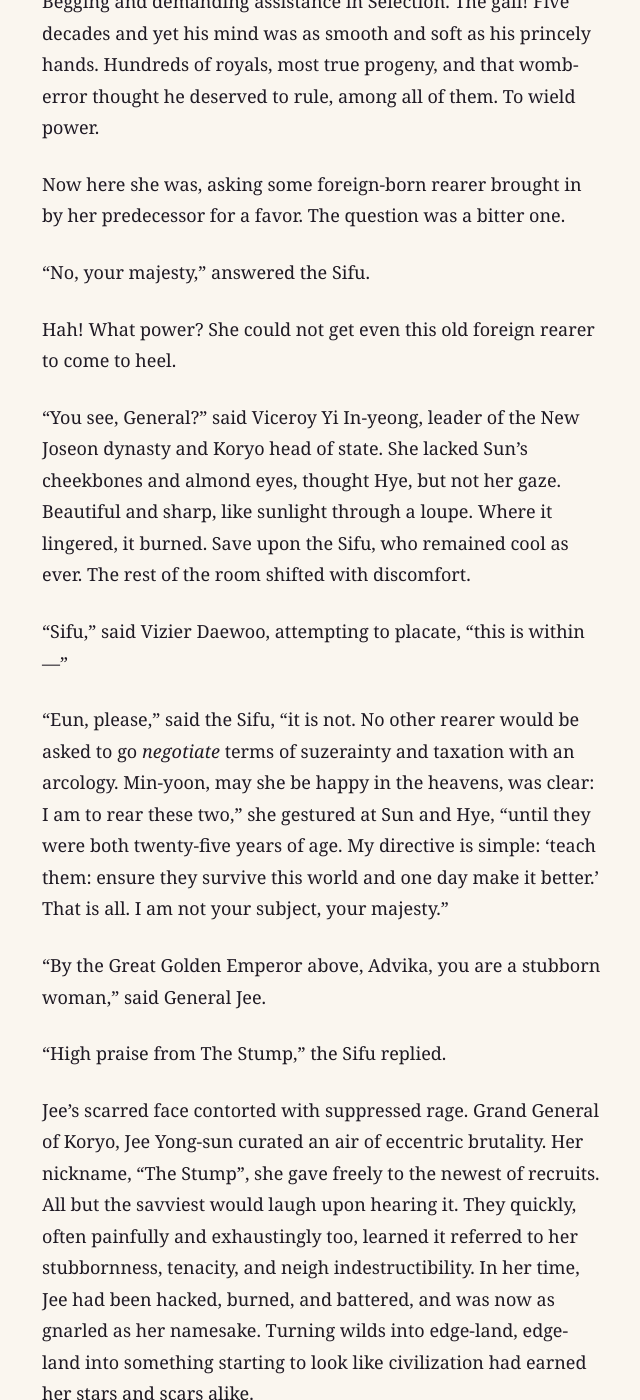
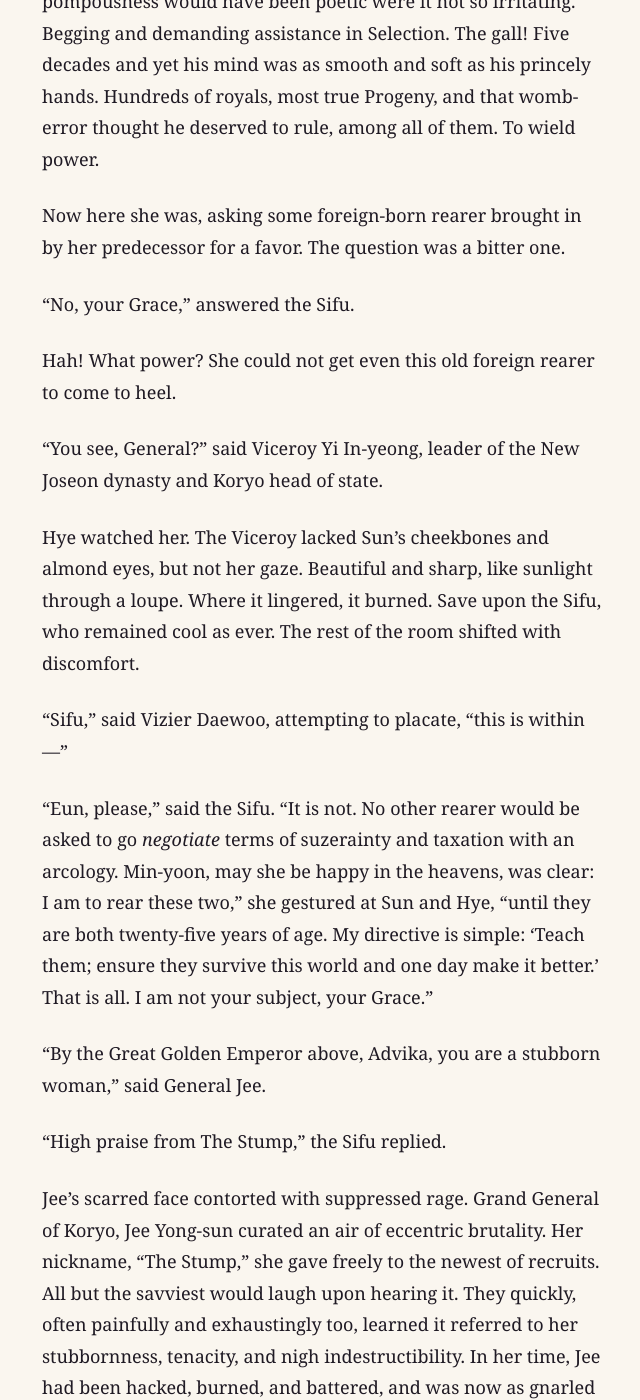
Before and after one commit to kmunki/kmunki.github.io, a Jekyll site: the page built from _fiction/violet/013-chapter-03.md, in a window 1280 px wide and 1400 px high, scrolled down 2596 px. Shown: the whole window, without its empty margins (318-958 px from the left). Built offline with Jekyll 4.4.1, drawn with Linux system fonts in a browser that asks for light colours; some of the changed text lies outside the part shown.

Commit message:
Violet ch 03 "The Ogre; The Viceroy": clean POV handoff, canon forms of address
- Head-hop repaired. The Viceroy’s interiority now ends at “You see, General?” and a new paragraph anchors on Hye: “Hye watched her. The Viceroy lacked Sun’s cheekbones and almond eyes, but not her gaze.” This replaces the mid-sentence “thought Hye.”
- The Viceroy is now addressed as “your Grace” (4, replacing “your majesty” / “my grace”) and referred to as “her Grace” (3).
- Canon capitals: “Progeny,” “Selected.”
- The unattributed “ecto-fresh” line is now tagged to the Vizier. Missing “said,” “she” and “I” restored.
- Copyedit: nigh, statecraft, “until they are both twenty-five,” tag caps and splices, straight quotes → curly. 1,748 → 1,756 words.

Co-Authored-By: Claude Fable 5.1 <noreply@anthropic.com>
Claude-Session: https://claude.ai/code/session_01NJgbLGEsaNqtMx8nky9w7V

```diff
--- a/_fiction/violet/013-chapter-03.md
+++ b/_fiction/violet/013-chapter-03.md
@@ -14,29 +14,29 @@ Daily life and business of the Viceroy were conducted in the Palace of Civic Con
 
 As they entered the long hall to the Receiving Room in the Viceroy’s Council Chambers, they were met with laughing and shouting. A boisterous group of royals were approaching.
 
-“Ugh,” said Sun, whispering to her sister, “Ji-woo.”
+“Ugh,” said Sun, whispering to her sister. “Ji-woo.”
 
-“It is unbecoming to be so loud,” said Vizier Daewoo, refusing to raise her voice, but well within their hearing, “you’re Progeny, Prince Ji-woo, act like it.”
+“It is unbecoming to be so loud,” said Vizier Daewoo, refusing to raise her voice, but well within their hearing. “You’re Progeny, Prince Ji-woo. Act like it.”
 
-"Ah, Vizier Daewoo!" The prince's voice now booming. "And Hyeon, how lucky am I? My least favorite of the Wards. And foolish Princess Seong-ma with the old foreigner makes an unlucky four. I just came from seeing her grace, the Viceroy! I'm feeling very good about my chances at Selection."
+“Ah, Vizier Daewoo!” The prince’s voice was booming now. “And Hyeon, how lucky am I? My least favorite of the Wards. And foolish Princess Seong-ma with the old foreigner makes an unlucky four. I just came from seeing her Grace, the Viceroy! I’m feeling very good about my chances at Selection.”
 
-“Won’t that be a lucky fourth attempt for you, Ji-woo?” Asked Hye.
+“Won’t that be a lucky fourth attempt for you, Ji-woo?” asked Hye.
 
-The prince scoffed. In his early fifties, he was still boyish and slight, wearing a suit of the most fashionable and ostentatious cut in the royal green, “at least I can try for it. The best you can hope for, Ward, is Vizier. Queen Hyeon of the Wards!” He raised his arms in mock reverence, then dropped them, “The tallest ant.” He grinned. “Seong-ma, a word of advice, if you’re going to embarrass yourself in running for Selection, at least get better advisors than these.”
+The prince scoffed. In his early fifties, he was still boyish and slight, wearing a suit of the most fashionable and ostentatious cut in the royal green. “At least I can try for it. The best you can hope for, Ward, is Vizier. Queen Hyeon of the Wards!” He raised his arms in mock reverence, then dropped them. “The tallest ant.” He grinned. “Seong-ma, a word of advice: if you’re going to embarrass yourself in running for Selection, at least get better advisors than these.”
 
-“I’ve been advising Viceroys since you were still ecto-fresh.”
+“I’ve been advising Viceroys since you were still ecto-fresh,” said the Vizier.
 
-“And look at the state Koryo’s in. Time for a new—no, this once you’re right, Vizier— a *fresh* approach. Don’t worry, I’ll give you an honorable retirement.”
+“And look at the state Koryo’s in. Time for a new—no, this once you’re right, Vizier—a *fresh* approach. Don’t worry, I’ll give you an honorable retirement.”
 
-"Best win before making promises," said Sun, attempting to walk past. "Royals usually vote for someone they *respect*. You're awfully confident for a serial failure and perennial punchline."
+“Best win before making promises,” said Sun, attempting to walk past. “Royals usually vote for someone they *respect*. You’re awfully confident for a serial failure and perennial punchline.”
 
-Ji-woo lunged, nose-to-nose with Sun. She neither flinched, nor blinked.
+Ji-woo lunged, nose-to-nose with Sun. She neither flinched nor blinked.
 
 “This time, you foreigner-raised brat, it’s different. I’ve learned from my mistakes. I’m an ogre with an iron rod. I’m done begging for what is mine by right.”
 
-“By right?” The Vizier said, stunned.
+“By right?” the Vizier said, stunned.
 
-“You’re not going to win,” the prince persisted, “You don’t deserve to.”
+“You’re not going to win,” the prince persisted. “You don’t deserve to.”
 
 He started laughing again and pushed past Hye and Sun.
 
@@ -44,75 +44,77 @@ He started laughing again and pushed past Hye and Sun.
 
 ---
 
-Viceroy In-yeong's mood was already curdled from Prince Ji-woo's visit. How the man managed to infuse every whinging phrase, each mincing gesture with such obsequiousness and pompousness would have been poetic were it not so irritating. Begging and demanding assistance in Selection. The gall! Five decades and yet his mind was as smooth and soft as his princely hands. Hundreds of royals, most true progeny, and that womb-error thought he deserved to rule, among all of them. To wield power.
+Viceroy In-yeong’s mood was already curdled from Prince Ji-woo’s visit. How the man managed to infuse every whinging phrase, each mincing gesture, with such obsequiousness and pompousness would have been poetic were it not so irritating. Begging and demanding assistance in Selection. The gall! Five decades and yet his mind was as smooth and soft as his princely hands. Hundreds of royals, most true Progeny, and that womb-error thought he deserved to rule, among all of them. To wield power.
 
 Now here she was, asking some foreign-born rearer brought in by her predecessor for a favor. The question was a bitter one.
 
-“No, your majesty,” answered the Sifu.
+“No, your Grace,” answered the Sifu.
 
 Hah! What power? She could not get even this old foreign rearer to come to heel.
 
-"You see, General?" said Viceroy Yi In-yeong, leader of the New Joseon dynasty and Koryo head of state. She lacked Sun's cheekbones and almond eyes, thought Hye, but not her gaze. Beautiful and sharp, like sunlight through a loupe. Where it lingered, it burned. Save upon the Sifu, who remained cool as ever. The rest of the room shifted with discomfort.
+“You see, General?” said Viceroy Yi In-yeong, leader of the New Joseon dynasty and Koryo head of state.
+
+Hye watched her. The Viceroy lacked Sun’s cheekbones and almond eyes, but not her gaze. Beautiful and sharp, like sunlight through a loupe. Where it lingered, it burned. Save upon the Sifu, who remained cool as ever. The rest of the room shifted with discomfort.
 
 “Sifu,” said Vizier Daewoo, attempting to placate, “this is within—”
 
-“Eun, please,” said the Sifu, “it is not. No other rearer would be asked to go *negotiate* terms of suzerainty and taxation with an arcology. Min-yoon, may she be happy in the heavens, was clear: I am to rear these two,” she gestured at Sun and Hye, “until they were both twenty-five years of age. My directive is simple: ‘teach them: ensure they survive this world and one day make it better.’ That is all. I am not your subject, your majesty.”
+“Eun, please,” said the Sifu. “It is not. No other rearer would be asked to go *negotiate* terms of suzerainty and taxation with an arcology. Min-yoon, may she be happy in the heavens, was clear: I am to rear these two,” she gestured at Sun and Hye, “until they are both twenty-five years of age. My directive is simple: ‘Teach them; ensure they survive this world and one day make it better.’ That is all. I am not your subject, your Grace.”
 
 “By the Great Golden Emperor above, Advika, you are a stubborn woman,” said General Jee.
 
 “High praise from The Stump,” the Sifu replied.
 
-Jee’s scarred face contorted with suppressed rage. Grand General of Koryo, Jee Yong-sun curated an air of eccentric brutality. Her nickname, “The Stump”, she gave freely to the newest of recruits. All but the savviest would laugh upon hearing it. They quickly, often painfully and exhaustingly too, learned it referred to her stubbornness, tenacity, and neigh indestructibility. In her time, Jee had been hacked, burned, and battered, and was now as gnarled as her namesake. Turning wilds into edge-land, edge-land into something starting to look like civilization had earned her stars and scars alike.
+Jee’s scarred face contorted with suppressed rage. Grand General of Koryo, Jee Yong-sun curated an air of eccentric brutality. Her nickname, “The Stump,” she gave freely to the newest of recruits. All but the savviest would laugh upon hearing it. They quickly, often painfully and exhaustingly too, learned it referred to her stubbornness, tenacity, and nigh indestructibility. In her time, Jee had been hacked, burned, and battered, and was now as gnarled as her namesake. Turning wilds into edge-land, edge-land into something starting to look like civilization had earned her stars and scars alike.
 
-“But the *agar*, Sifu,” said Vizier Daewoo, “a new, all-but-forgotten supply. The Zhongguo had barely established trade. You know well as…” she hesitated, eyes darting to Sun and Hye, “as well as I, as the General and her grace, that we need it.”
+“But the *agar*, Sifu,” said Vizier Daewoo, “a new, all-but-forgotten supply. The Zhongguo had barely established trade. You know as well…” She hesitated, eyes darting to Sun and Hye. “As well as I, as the General and her Grace, that we need it.”
 
-“I’m here for them,” Sifu Advika, “not any of you. Should the entire New Joseon crumble around us, I do not care.”
+“I’m here for them,” said Sifu Advika, “not any of you. Should the entire New Joseon crumble around us, I do not care.”
 
 “Sifu!” Sun almost hissed, scandalized. It wasn’t treasonous, but it was close.
 
-“Advika,” the Vizier, somber, “her grace is asking for your aid. She is not ordering you—”
+“Advika,” said the Vizier, somber, “her Grace is asking for your aid. She is not ordering you—”
 
 “I know she isn’t. She cannot.”
 
-“Admitted,” the Vizier strained, “As you said, you are to teach the girls to make the world better one day. It will be hard to do that from a third-tier member of a second-tier superpower.”
+“Admitted,” the Vizier strained. “As you said, you are to teach the girls to make the world better one day. It will be hard to do that from a third-tier member of a second-tier superpower.”
 
-The old woman shrugged, “Power doesn’t make the world better.”
+The old woman shrugged. “Power doesn’t make the world better.”
 
 “Allow me to be more blunt, Advika. The Continuum is not what it once was.”
 
 “Vizier,” warned the General.
 
-"Jee, please, I earned my position as much as you. The scars politics leaves are less visible, but no less painful to acquire, no faster to heal. Your battlefield is out there, claiming the Mongolian edge-lands from the Zhongguo, keeping the Drifters off our shores. I do not tell you where to place battalions, nor where to send our spies, human or otherwise. Yet their information is *mine.* It is for *me* to choose where and how to deploy it.
+“Jee, please, I earned my position as much as you. The scars politics leaves are less visible, but no less painful to acquire, no faster to heal. Your battlefield is out there, claiming the Mongolian edge-lands from the Zhongguo, keeping the Drifters off our shores. I do not tell you where to place battalions, nor where to send our spies, human or otherwise. Yet their information is *mine.* It is for *me* to choose where and how to deploy it.
 
-Sun, Hye, you need to hear this as well. No doubt your Sifu has inferred it—she is aggravating that way—but the Peace is failing and we are on the losing side of the equilibrium of power. The Continuum falls further and further behind and Koryo is more weight than engine. Sun, you wish to rule one day? To be selected? Well then convince your Sifu to help make sure there is a Koryo when it is time.”
+“Sun, Hye, you need to hear this as well. No doubt your Sifu has inferred it—she is aggravating that way—but the Peace is failing and we are on the losing side of the equilibrium of power. The Continuum falls further and further behind and Koryo is more weight than engine. Sun, you wish to rule one day? To be Selected? Well then convince your Sifu to help make sure there is a Koryo when it is time.”
 
-The Viceroy laughed, "Yes, young Seong-ma. Please, help us convince your Sifu. While we are being honest about things: your chances of Selection are, as of now, too small to merit calculation. Want to be the *next* Viceroy? You'd be amazed by the favors the *current* Viceroy can grant."
+The Viceroy laughed. “Yes, young Seong-ma. Please, help us convince your Sifu. While we are being honest about things: your chances of Selection are, as of now, too small to merit calculation. Want to be the *next* Viceroy? You’d be amazed by the favors the *current* Viceroy can grant.”
 
-“Sifu,” Sun turned, but too was silenced by her rearer’s raised hand.
+“Sifu—” Sun turned, but she too was silenced by her rearer’s raised hand.
 
 “No campaigning. This is campaigning.”
 
-"I just wish I could go at all," said Hye, lost in thought, "I'd do the negotiations myself for a chance to see an arcology. To see the edge-lands."
+“I just wish I could go at all,” said Hye, lost in thought. “I’d do the negotiations myself for a chance to see an arcology. To see the edge-lands.”
 
 “Hyeon,” said the Vizier, “I appreciate the offer, but these are delicate situations, not for tourism. Your sister has the training, and as a true Progeny could be a representative. But the idea is—”
 
 Vizier Daewoo quieted. The Viceroy had sat forward, a marginal movement.
 
-"You've hit upon something there, Vizier Daewoo. Once again your council proves as actionable as wise. Princess Seong-ma, *you* shall conduct the negotiations with the Olgoi-Khorkhoi Arcology. How often I have heard that you have been trained by this *master* in all things state craft. Yet you have been unable to put those campaign claims to the test. We must rectify that."
+“You’ve hit upon something there, Vizier Daewoo. Once again your council proves as actionable as wise. Princess Seong-ma, *you* shall conduct the negotiations with the Olgoi-Khorkhoi Arcology. How often I have heard that you have been trained by this *master* in all things statecraft. Yet you have been unable to put those campaign claims to the test. We must rectify that.”
 
-Sun moved a subtle hand to Hye’s knee and gripped it. Whether it was in excitement or terror, Hye didn’t know. She didn’t dare look away from the Viceroy. Don’t react, don’t give anything away. Heat ran under her skin, a shimmer of sweat would be her only tell.
+Sun moved a subtle hand to Hye’s knee and gripped it. Whether it was in excitement or terror, Hye didn’t know. She didn’t dare look away from the Viceroy. Don’t react, don’t give anything away. Heat ran under her skin; a shimmer of sweat would be her only tell.
 
-“Your majesty,” said the Sifu, “you—”
+“Your Grace,” said the Sifu, “you—”
 
-"You've spoken, Sifu. You have declined. Understood, accepted. You *are* correct, I cannot order you about. This conversation no longer requires you. But my Progeny? My *Ward*? They I can command, absolutely, at my pleasure and whim. Should I not foster growth in my fledglings? I should and shall. Ward Hyeon, you shall accompany her. Separating the two of you is difficult enough and as I have my councilor, so too the Princess shall have hers. Brief them, General. Sifu, you are dismissed, but of course, grant you leave to observe the briefing and, should you find it relevant, to join them in their journey, though I'm sure Stump here can keep them quite safe without you."
+“You’ve spoken, Sifu. You have declined. Understood, accepted. You *are* correct, I cannot order you about. This conversation no longer requires you. But my Progeny? My *Ward*? They I can command, absolutely, at my pleasure and whim. Should I not foster growth in my fledglings? I should and shall. Ward Hyeon, you shall accompany her. Separating the two of you is difficult enough and as I have my councilor, so too the Princess shall have hers. Brief them, General. Sifu, you are dismissed, but of course I grant you leave to observe the briefing and, should you find it relevant, to join them in their journey, though I’m sure Stump here can keep them quite safe without you.”
 
-The General nodded, “Of course, my grace. Feel free to treat this as a vacation, Sifu. I’m sure your old bones could use a rest.”
+The General nodded. “Of course, your Grace. Feel free to treat this as a vacation, Sifu. I’m sure your old bones could use a rest.”
 
 “Excellent,” said the Viceroy.
 
 “We depart within the hour,” said General Jee, quelling any debate.
 
-“General, see that Hyeon and Seong-ma are properly outfitted. It will be their first time in the edge-lands and I would prefer them back in one piece. Should the Sifu deign to accompany, she can sort herself. Dismissed. No not you Daewoo. Stay, we’ve other matters to attend.”
+“General, see that Hyeon and Seong-ma are properly outfitted. It will be their first time in the edge-lands and I would prefer them back in one piece. Should the Sifu deign to accompany, she can sort herself. Dismissed. No, not you, Daewoo. Stay, we’ve other matters to attend.”
 
 They stood to leave.
 
```
